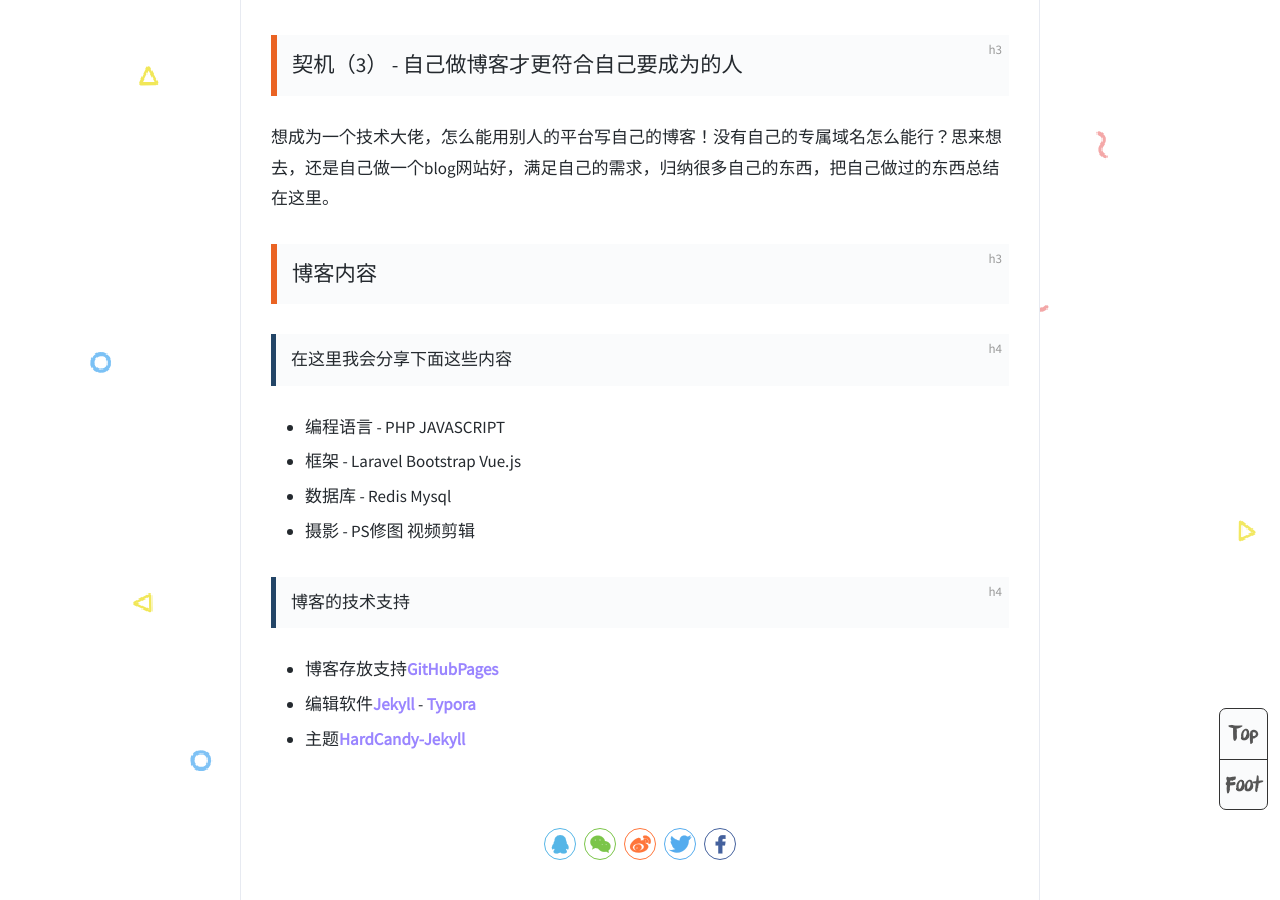
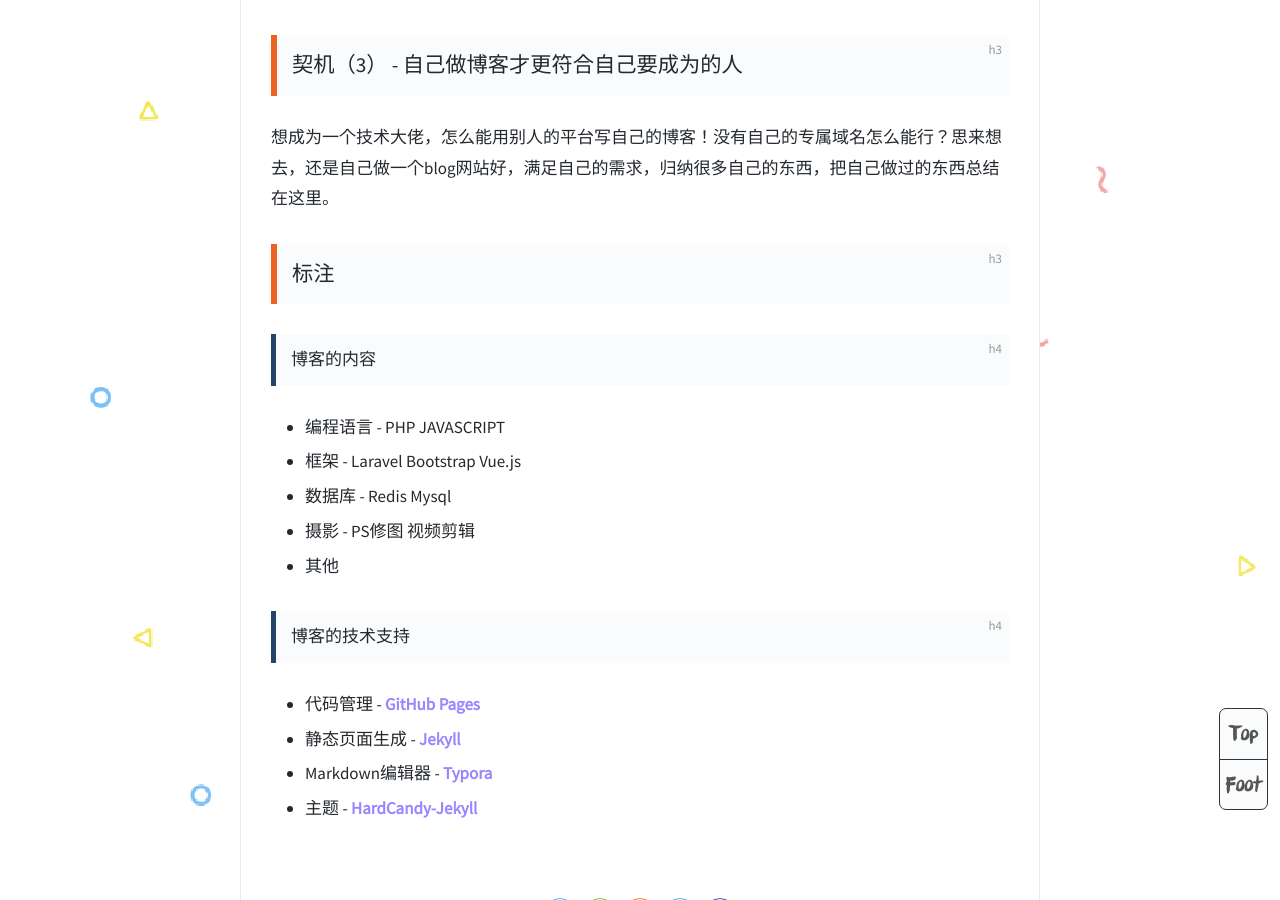
Before and after one commit to kyoapps-kyo/kyoapps-kyo.github.io, a Jekyll site: the page built from _posts/2021-10-19-why-write-blog.markdown, in a window 1280 px wide and 900 px high, scrolled down 1877 px. Built offline with Jekyll 4.4.1, drawn with Linux system fonts in a browser that asks for light colours; comment, search, counter and statistics services are not loaded; some of the changed text lies outside the part shown.

Commit message:
修改内容

```diff
--- a/_posts/2021-10-19-why-write-blog.markdown
+++ b/_posts/2021-10-19-why-write-blog.markdown
@@ -27,22 +27,24 @@ cover: '/assets/imgs/2021-10-19-cat.webp'
 
 想成为一个技术大佬，怎么能用别人的平台写自己的博客！没有自己的专属域名怎么能行？思来想去，还是自己做一个blog网站好，满足自己的需求，归纳很多自己的东西，把自己做过的东西总结在这里。
 
-### 博客内容
+### 标注
 
-#### 在这里我会分享下面这些内容
+#### 博客的内容
 
 - 编程语言 - PHP JAVASCRIPT
 - 框架 - Laravel Bootstrap Vue.js
 - 数据库 - Redis Mysql
 - 摄影 - PS修图 视频剪辑
+- 其他
 
 #### 博客的技术支持
 
-- 博客存放支持[GitHubPages]
-- 编辑软件[Jekyll] - [Typora]
-- 主题[HardCandy-Jekyll]
+- 代码管理 - [GitHub Pages][GitHub-Pages]
+- 静态页面生成 - [Jekyll]
+- Markdown编辑器 - [Typora]
+- 主题 - [HardCandy-Jekyll]
 
-[GitHubPages]: https://docs.github.com/en/pages/getting-started-with-github-pages/about-github-pages
+[GitHub-Pages]: https://docs.github.com/en/pages/getting-started-with-github-pages/about-github-pages
 [Jekyll]: https://www.jekyll.com.cn/docs/
 [Typora]: https://typora.io/
 [HardCandy-Jekyll]: https://github.com/kyoapps-kyo/HardCandy-Jekyll
```
Also changed, not shown: 3 other files.
